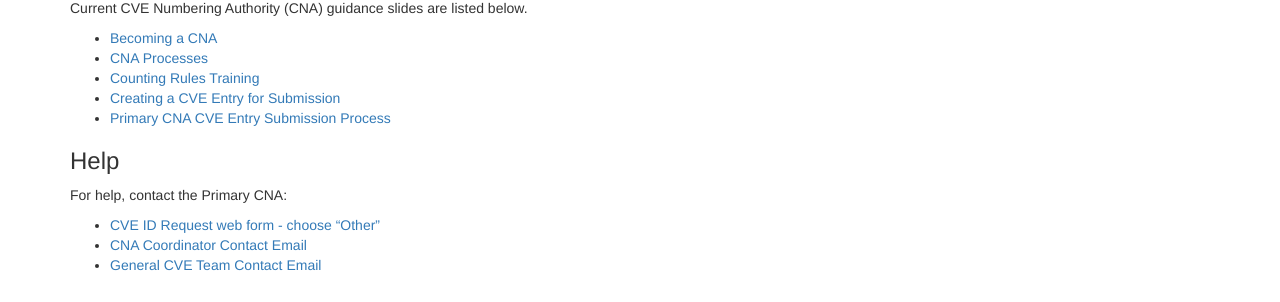
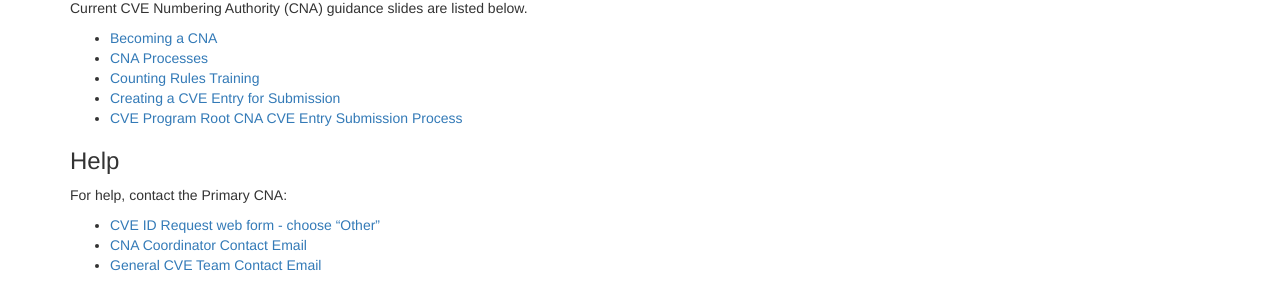
Before and after one commit to CVEProject/cveproject.github.io, a Jekyll site: the page built from docs/cna/onboarding/index.md, in a window 1280 px wide. Shown: the part 147-449 px from the top of the page. Built offline with Jekyll 4.4.1, drawn with Linux system fonts in a browser that asks for light colours; nearby versions of some CDN libraries.

Commit message:
Update CNA Guidance Slides index.md
Update CNA Guidance Slides page to update terminology from Primary CNA to CVE Program Root CNA

```diff
--- a/docs/cna/onboarding/index.md
+++ b/docs/cna/onboarding/index.md
@@ -9,7 +9,7 @@ Current CVE Numbering Authority (CNA) guidance slides are listed below.
 * [CNA Processes](/docs/cna/CNA Processes.pptx)
 * [Counting Rules Training](/docs/cna/CVE Counting Rules Training.pptx)
 * [Creating a CVE Entry for Submission](/docs/cna/Entry_Creation.pptx)
-* [Primary CNA CVE Entry Submission Process](/docs/cna/Entry_Submission_Process.pptx)
+* [CVE Program Root CNA CVE Entry Submission Process](/docs/cna/Entry_Submission_Process.pptx)
 
 ### Help
 
```
